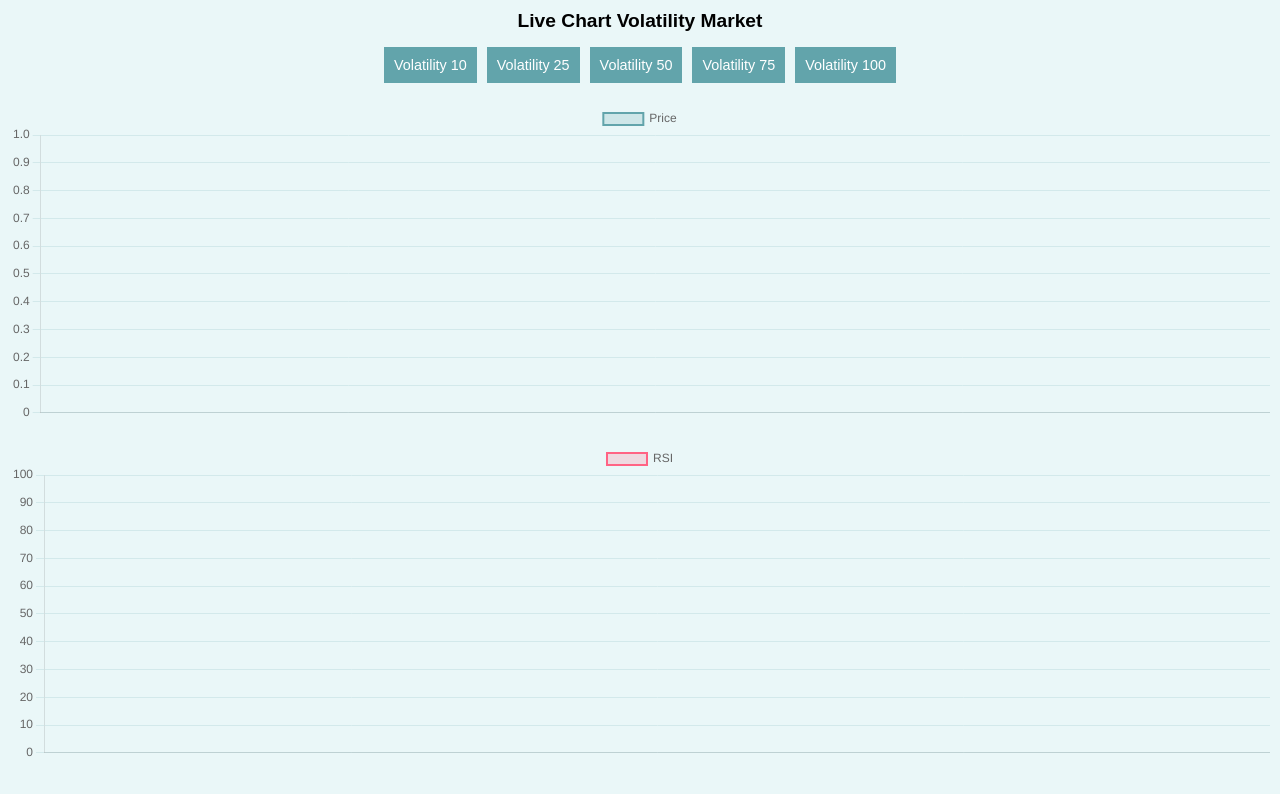
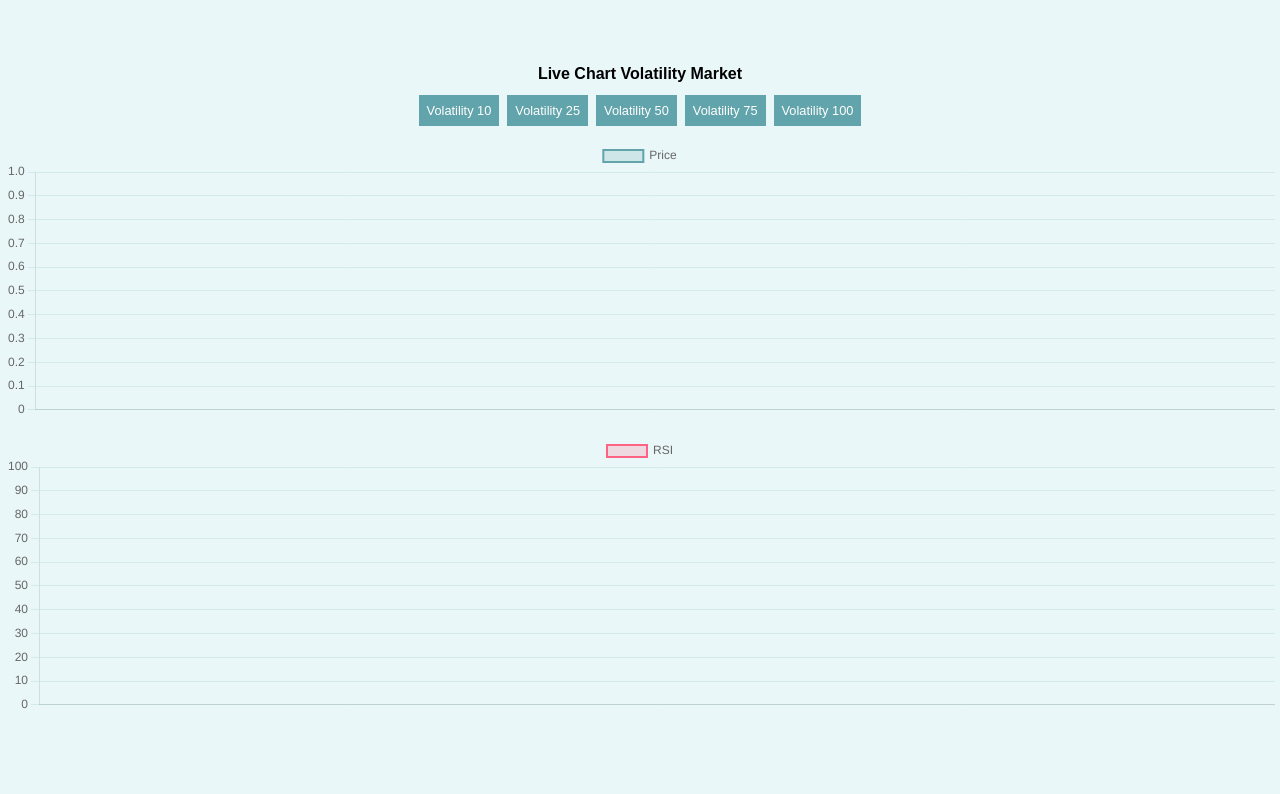
Before and after one commit to Derivesuptickanalyzer00/RSI, a plain HTML site: page index.html in a window 1280 px wide. Drawn offline with nearby package versions, Linux system fonts and the light colour scheme.

Commit message:
Update index.html

```diff
--- a/index.html
+++ b/index.html
@@ -15,31 +15,31 @@
       margin: 0;
       background-color: #eaf7f8;
       flex-direction: column;
-      padding: 10px;
+      padding: 5px; /* Reduced padding */
       box-sizing: border-box;
     }
 
     h1 {
-      font-size: 1.2rem; /* Adjust font size for smaller screens */
-      margin-bottom: 10px;
+      font-size: 1rem; /* Smaller title font */
+      margin-bottom: 8px;
       text-align: center;
     }
 
     .market-buttons {
       display: flex;
       justify-content: center;
-      margin-bottom: 15px;
+      margin-bottom: 10px;
       flex-wrap: wrap;
     }
 
     .market-buttons button {
-      margin: 5px;
-      padding: 10px;
+      margin: 4px; /* Smaller button margin */
+      padding: 8px; /* Reduced padding */
       background-color: #62a4ab;
       color: white;
       border: none;
       cursor: pointer;
-      font-size: 0.9rem; /* Adjust button font size */
+      font-size: 0.8rem; /* Smaller button text */
     }
 
     .market-buttons button:hover {
@@ -49,8 +49,8 @@
     .chart-container {
       width: 100%;
       max-width: 100%;
-      height: 40vh; /* Adjust height for smaller devices */
-      margin-bottom: 20px;
+      height: 35vh; /* Smaller chart height */
+      margin-bottom: 15px;
     }
 
     canvas {
@@ -60,8 +60,8 @@
     }
 
     .signal {
-      font-size: 1rem; /* Adjust font size for signal */
-      margin-top: 20px;
+      font-size: 0.9rem; /* Smaller font for signal text */
+      margin-top: 15px;
       font-weight: bold;
       text-align: center;
     }
@@ -269,7 +269,6 @@
       const signalElement = document.getElementById('signal');
       signalElement.textContent = message;
 
-      // Change class based on message type
       if (message.includes('buy')) {
         signalElement.className = 'signal buy-signal';
       } else if (message.includes('sell')) {
```
